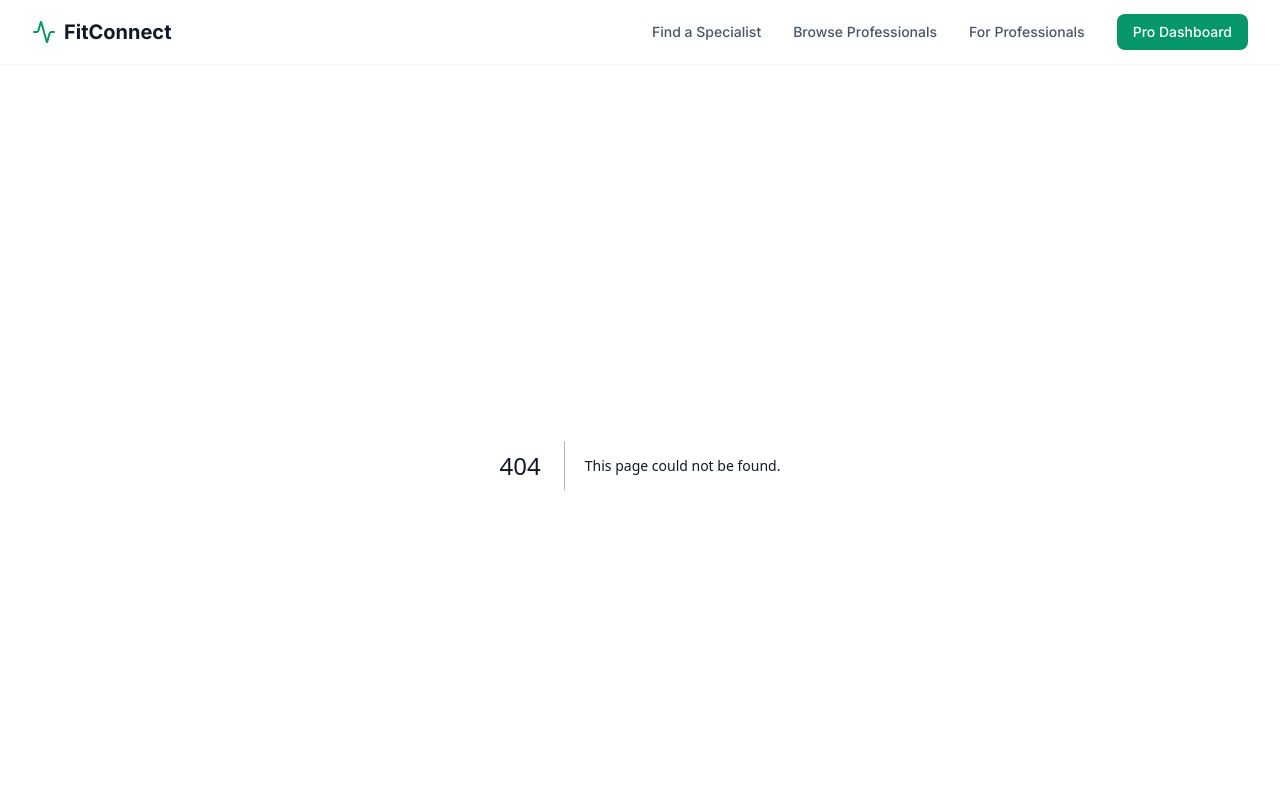
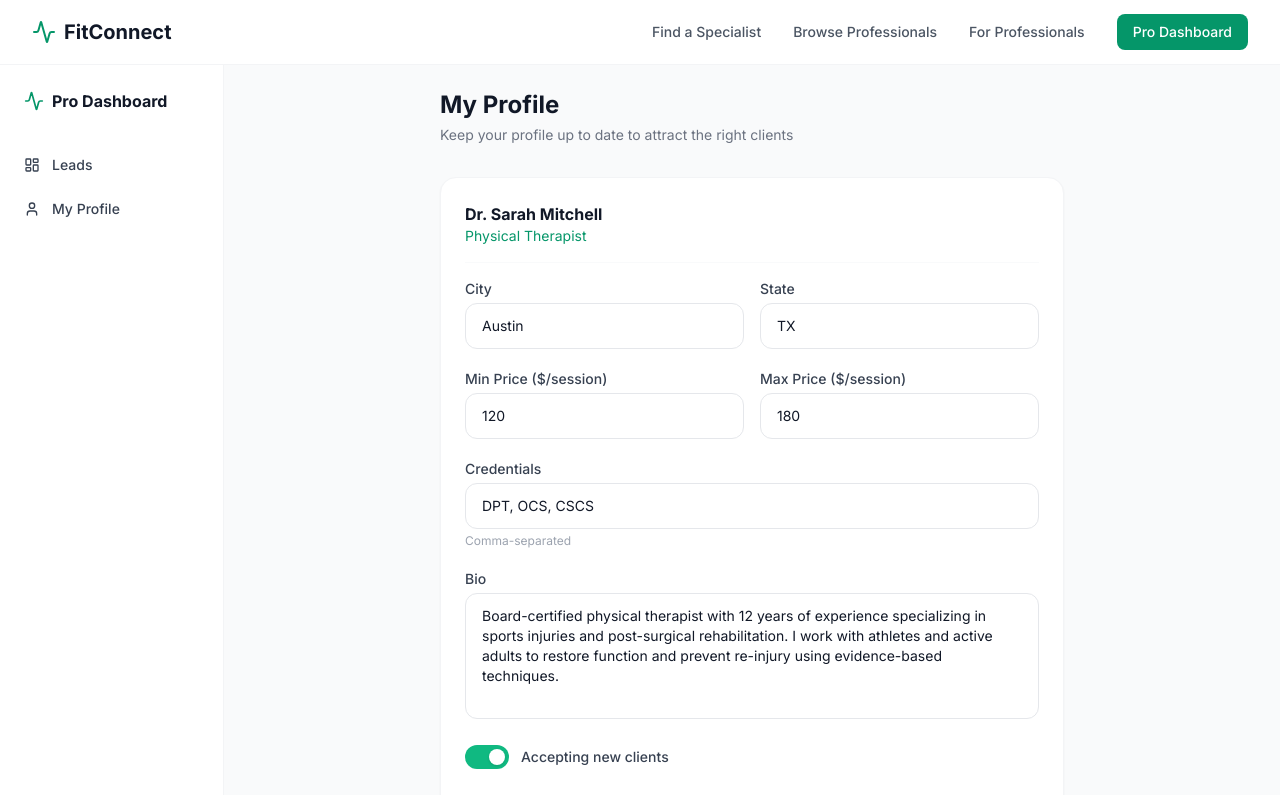
Before and after one commit to zakmann02-eng/FitConnect, a Next.js app: page /dashboard/profile in a window 1280 px wide. Before the commit this address had no page. Shown: the top 795 px of the page. Built offline with nearby package versions, Linux system fonts and the light colour scheme.

Commit message:
Create page.tsx

```diff
--- /dev/null
+++ b/src/app/dashboard/profile/page.tsx
@@ -0,0 +1,142 @@
+'use client';
+
+import { useState, useEffect } from 'react';
+import { Professional, SPECIALTY_LABELS } from '@/types';
+import { Loader2, CheckCircle } from 'lucide-react';
+
+export default function DashboardProfilePage() {
+  const [pro, setPro] = useState<Professional | null>(null);
+  const [loading, setLoading] = useState(true);
+  const [saving, setSaving] = useState(false);
+  const [saved, setSaved] = useState(false);
+  const [form, setForm] = useState({ bio: '', city: '', state: '', pricingMin: 0, pricingMax: 0, acceptingClients: true, credentials: '' });
+
+  useEffect(() => {
+    const proId = localStorage.getItem('fitconnect_pro_id') || 'pro-001';
+    fetch(`/api/professionals/${proId}`)
+      .then((r) => r.json())
+      .then((data: Professional) => {
+        setPro(data);
+        setForm({
+          bio: data.bio,
+          city: data.city,
+          state: data.state,
+          pricingMin: data.pricingMin,
+          pricingMax: data.pricingMax,
+          acceptingClients: data.acceptingClients,
+          credentials: data.credentials.join(', '),
+        });
+        setLoading(false);
+      });
+  }, []);
+
+  const handleSave = async (e: React.FormEvent) => {
+    e.preventDefault();
+    if (!pro) return;
+    setSaving(true);
+    await fetch(`/api/professionals/${pro.id}`, {
+      method: 'PATCH',
+      headers: { 'Content-Type': 'application/json' },
+      body: JSON.stringify({
+        bio: form.bio,
+        city: form.city,
+        state: form.state.toUpperCase(),
+        pricingMin: Number(form.pricingMin),
+        pricingMax: Number(form.pricingMax),
+        acceptingClients: form.acceptingClients,
+        credentials: form.credentials.split(',').map((c) => c.trim()).filter(Boolean),
+      }),
+    });
+    setSaving(false);
+    setSaved(true);
+    setTimeout(() => setSaved(false), 3000);
+  };
+
+  if (loading) return (
+    <div className="flex items-center justify-center h-64">
+      <Loader2 className="h-8 w-8 animate-spin text-emerald-500" />
+    </div>
+  );
+
+  if (!pro) return null;
+
+  return (
+    <div className="p-6 max-w-2xl mx-auto">
+      <h1 className="text-2xl font-bold text-gray-900 mb-1">My Profile</h1>
+      <p className="text-gray-500 text-sm mb-8">Keep your profile up to date to attract the right clients</p>
+
+      <div className="bg-white rounded-2xl border border-gray-100 shadow-sm p-6 mb-4">
+        <div className="flex items-center gap-3 pb-4 border-b border-gray-50 mb-4">
+          <div>
+            <p className="font-bold text-gray-900">{pro.name}</p>
+            <p className="text-emerald-600 text-sm">{SPECIALTY_LABELS[pro.specialty]}</p>
+          </div>
+        </div>
+
+        <form onSubmit={handleSave} className="space-y-5">
+          <div className="grid sm:grid-cols-2 gap-4">
+            <div>
+              <label className="block text-sm font-medium text-gray-700 mb-1">City</label>
+              <input type="text" value={form.city} onChange={(e) => setForm({ ...form, city: e.target.value })}
+                className="w-full px-4 py-3 border border-gray-200 rounded-xl text-sm focus:outline-none focus:ring-2 focus:ring-emerald-400" />
+            </div>
+            <div>
+              <label className="block text-sm font-medium text-gray-700 mb-1">State</label>
+              <input type="text" maxLength={2} value={form.state} onChange={(e) => setForm({ ...form, state: e.target.value })}
+                className="w-full px-4 py-3 border border-gray-200 rounded-xl text-sm focus:outline-none focus:ring-2 focus:ring-emerald-400 uppercase" />
+            </div>
+          </div>
+
+          <div className="grid sm:grid-cols-2 gap-4">
+            <div>
+              <label className="block text-sm font-medium text-gray-700 mb-1">Min Price ($/session)</label>
+              <input type="number" value={form.pricingMin} onChange={(e) => setForm({ ...form, pricingMin: Number(e.target.value) })}
+                className="w-full px-4 py-3 border border-gray-200 rounded-xl text-sm focus:outline-none focus:ring-2 focus:ring-emerald-400" />
+            </div>
+            <div>
+              <label className="block text-sm font-medium text-gray-700 mb-1">Max Price ($/session)</label>
+              <input type="number" value={form.pricingMax} onChange={(e) => setForm({ ...form, pricingMax: Number(e.target.value) })}
+                className="w-full px-4 py-3 border border-gray-200 rounded-xl text-sm focus:outline-none focus:ring-2 focus:ring-emerald-400" />
+            </div>
+          </div>
+
+          <div>
+            <label className="block text-sm font-medium text-gray-700 mb-1">Credentials</label>
+            <input type="text" value={form.credentials} onChange={(e) => setForm({ ...form, credentials: e.target.value })}
+              placeholder="DPT, CSCS, OCS" className="w-full px-4 py-3 border border-gray-200 rounded-xl text-sm focus:outline-none focus:ring-2 focus:ring-emerald-400" />
+            <p className="text-xs text-gray-400 mt-1">Comma-separated</p>
+          </div>
+
+          <div>
+            <label className="block text-sm font-medium text-gray-700 mb-1">Bio</label>
+            <textarea rows={5} value={form.bio} onChange={(e) => setForm({ ...form, bio: e.target.value })}
+              className="w-full px-4 py-3 border border-gray-200 rounded-xl text-sm focus:outline-none focus:ring-2 focus:ring-emerald-400 resize-none" />
+          </div>
+
+          <div className="flex items-center gap-3">
+            <button
+              type="button"
+              onClick={() => setForm({ ...form, acceptingClients: !form.acceptingClients })}
+              className={`relative inline-flex h-6 w-11 items-center rounded-full transition-colors ${form.acceptingClients ? 'bg-emerald-500' : 'bg-gray-300'}`}
+            >
+              <span className={`inline-block h-4 w-4 transform rounded-full bg-white shadow transition-transform ${form.acceptingClients ? 'translate-x-6' : 'translate-x-1'}`} />
+            </button>
+            <span className="text-sm text-gray-700 font-medium">Accepting new clients</span>
+          </div>
+
+          <div className="flex items-center gap-3 pt-2">
+            <button type="submit" disabled={saving}
+              className="bg-emerald-600 text-white px-6 py-3 rounded-xl font-semibold hover:bg-emerald-700 transition-colors disabled:opacity-60 flex items-center gap-2">
+              {saving ? <><Loader2 className="h-4 w-4 animate-spin" /> Saving...</> : 'Save Changes'}
+            </button>
+            {saved && (
+              <span className="flex items-center gap-1.5 text-emerald-600 text-sm font-medium">
+                <CheckCircle className="h-4 w-4" /> Saved!
+              </span>
+            )}
+          </div>
+        </form>
+      </div>
+    </div>
+  );
+}
```
